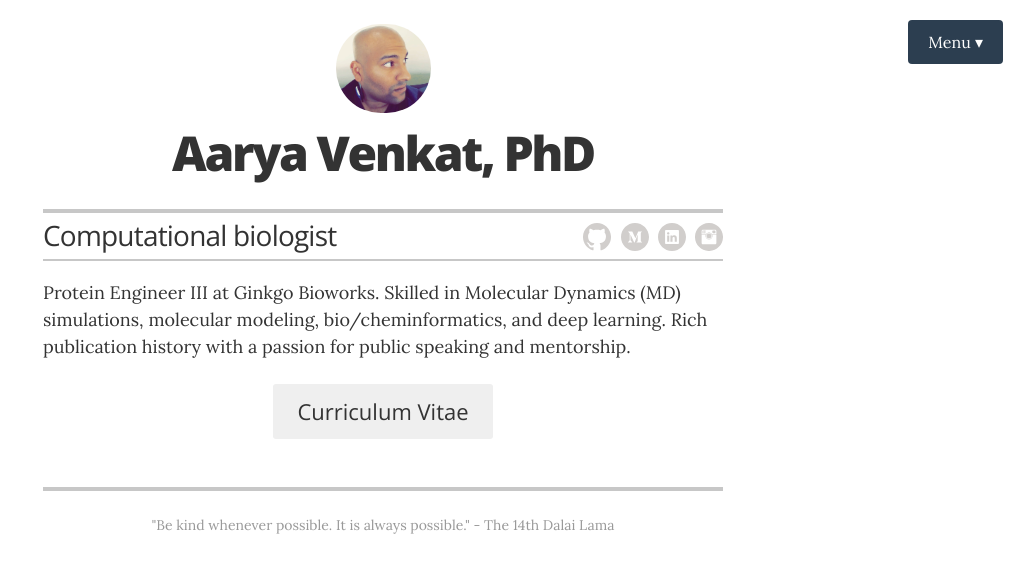
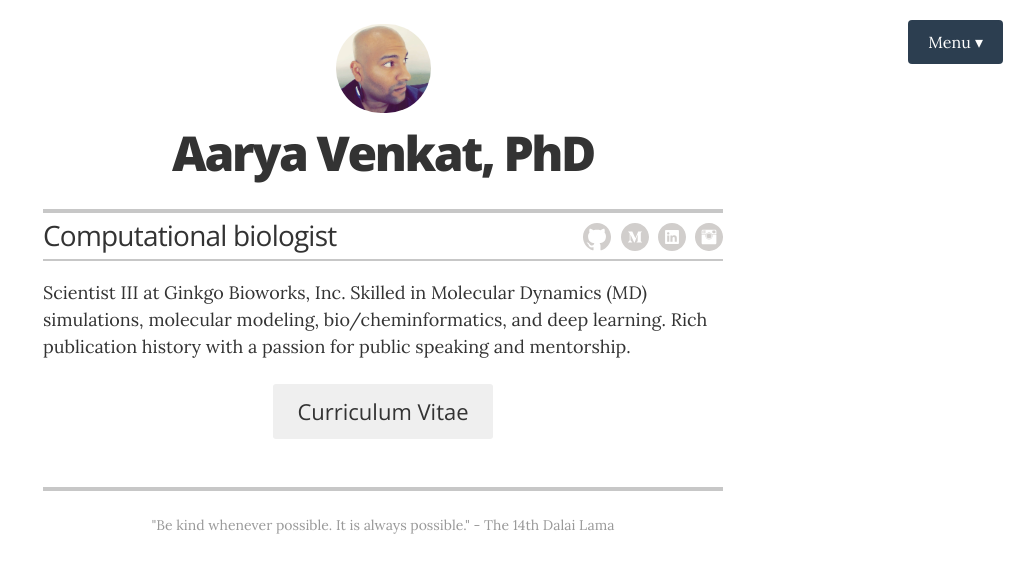
Before and after one commit to arikat/arikat.github.io, a Jekyll site: the page built from index.html, in a window 1280 px wide. Shown: the top 573 px of the page, without its empty margins (257-1280 px from the left). Built offline with Jekyll 4.4.1, drawn with Linux system fonts in a browser that asks for light colours.

Commit message:
minor changes

```diff
--- a/_config.yml
+++ b/_config.yml
@@ -20,10 +20,10 @@ resume_contact_email:           "https://docs.google.com/viewer?url=https://gith
 resume_contact_telephone:       "678-404-1666"
 #resume_contact_address:         ""
 
-resume_header_contact_info:     "678-404-1666 • aarya@uga.edu"
+resume_header_contact_info:     "678-404-1666 • aaryakat@outlook.com"
 display_header_contact_info:    "false"
 
-resume_header_intro: "<p>Protein Engineer III at Ginkgo Bioworks. Skilled in Molecular Dynamics (MD) simulations, molecular modeling, bio/cheminformatics, and deep learning. Rich publication history with a passion for public speaking and mentorship.</p>"
+resume_header_intro: "<p>Scientist III at Ginkgo Bioworks, Inc. Skilled in Molecular Dynamics (MD) simulations, molecular modeling, bio/cheminformatics, and deep learning. Rich publication history with a passion for public speaking and mentorship.</p>"
 
 resume_looking_for_work:        "yes"
 
```
